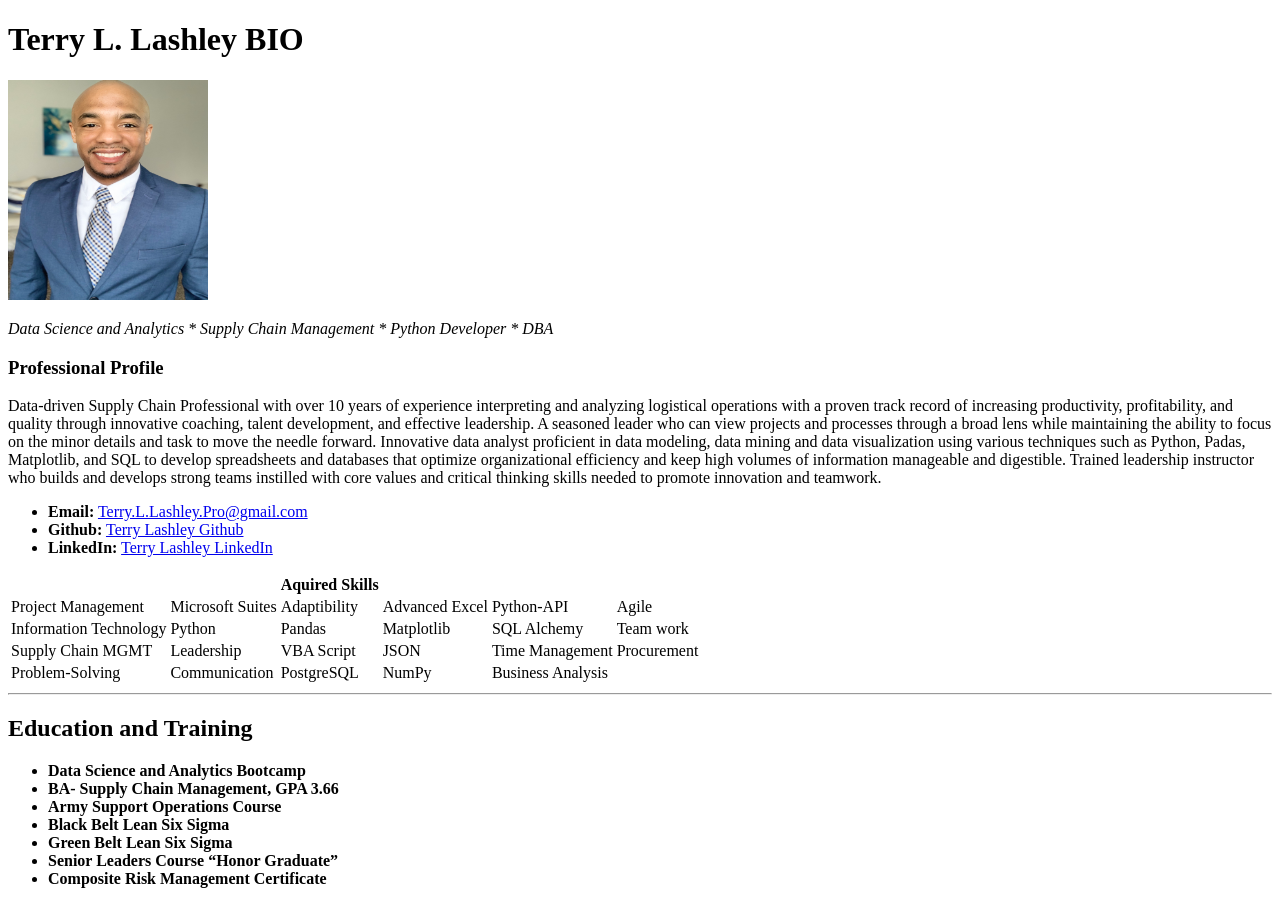
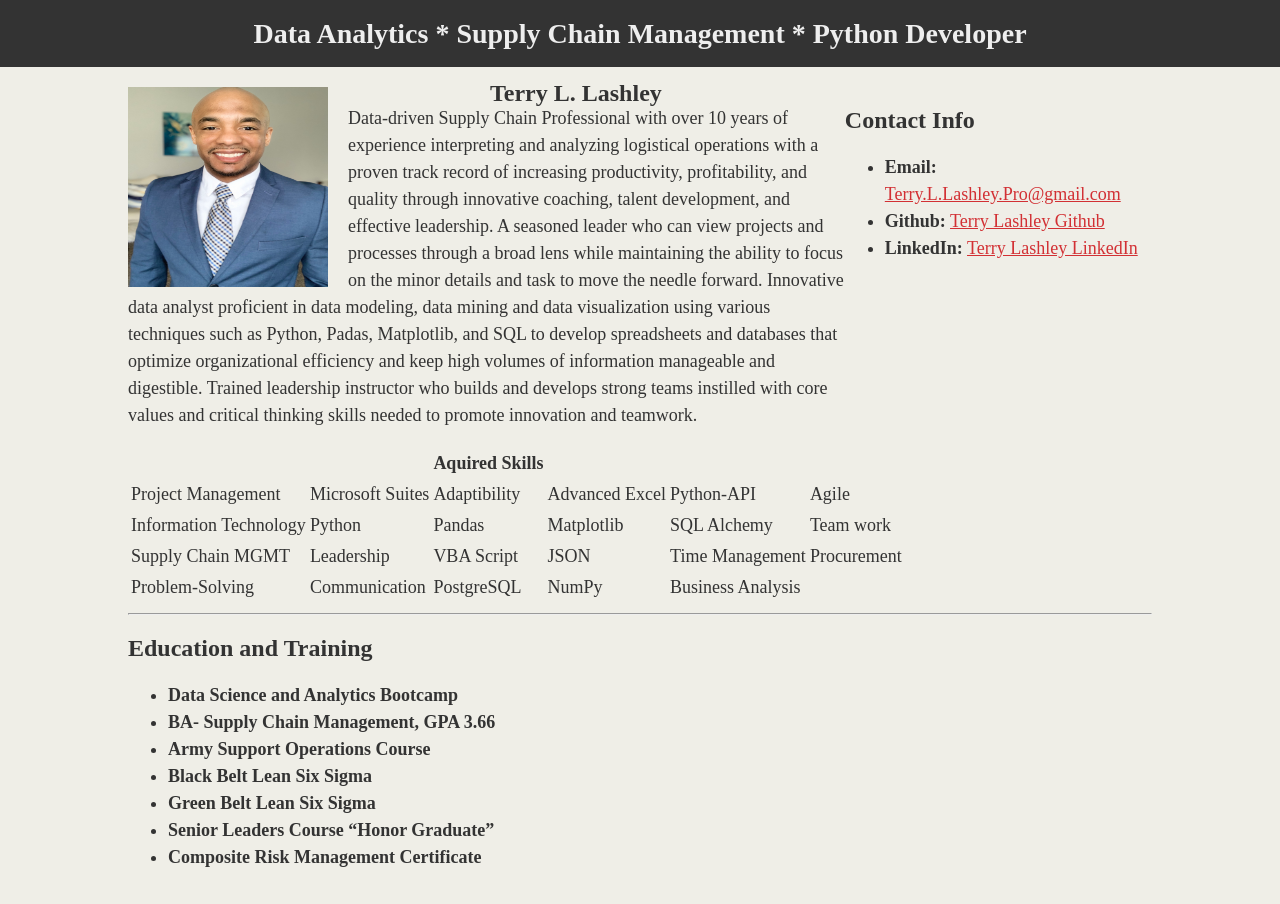
Before and after one commit to terrylashley/terrylashley.github.io, a plain HTML site: page index.html in a window 1280 px wide. Drawn offline with Linux system fonts and the light colour scheme.

Commit message:
update file

```diff
--- a/index.html
+++ b/index.html
@@ -1,36 +1,43 @@
 <!DOCTYPE html>
+
+<!-- Establish HTML document with CSS Style sheet with Relative Paths -->
 <html lang="en-us">
 <head>
   <meta charset="UTF-8">
   <title>Terry Lashley Bio</title>
+  <Link rel="stylesheet" type="text/css" href="style.css">
 </head>
 
 <body>
 
+  <header>
   <!-- Header -->
-  <h1>Terry L. Lashley BIO</h1>
-  <section>
-    <article>
-    <a target="_blank" href="images/tlashley.jpg">
-      <img src="images/tlashley.jpg" width="200" height="220" alt="Terry L. Lashley">
-    </a>
-    <p><em>Data Science and Analytics * Supply Chain Management * Python Developer * DBA</em></p>
-    </article>
-  </section>
+    <h1>Data Analytics * Supply Chain Management * Python Developer</h1>
+  </header>
 
-  <article>
-  <h3>Professional Profile</h3>
-  <p>Data-driven Supply Chain Professional with over 10 years of experience interpreting and analyzing logistical operations with a proven track record of increasing productivity, profitability, and quality through innovative coaching, talent development, and effective leadership. A seasoned leader who can view projects and processes through a broad lens while maintaining the ability to focus on the minor details and task to move the needle forward. Innovative data analyst proficient in data modeling, data mining and data visualization using various techniques such as Python, Padas, Matplotlib, and SQL to develop spreadsheets and databases that optimize organizational efficiency and keep high volumes of information manageable and digestible. Trained leadership instructor who builds and develops strong teams instilled with core values and critical thinking skills needed to promote innovation and teamwork.</p>
-  </article>
+  <main class="container">
+    <section id="main-bio">
+      <section id="figure">
+        <h2 id="bio-name">Terry L. Lashley</h2>
+        <img id= "bio-image" src="images/tlashley.jpg" width= 300 height= 300 alt="Terry L. Lashley">
+          </section>
+      <p>Data-driven Supply Chain Professional with over 10 years of experience interpreting and analyzing logistical operations with a proven track record of increasing productivity, profitability, and quality through innovative coaching, talent development, and effective leadership. A seasoned leader who can view projects and processes through a broad lens while maintaining the ability to focus on the minor details and task to move the needle forward. Innovative data analyst proficient in data modeling, data mining and data visualization using various techniques such as Python, Padas, Matplotlib, and SQL to develop spreadsheets and databases that optimize organizational efficiency and keep high volumes of information manageable and digestible. Trained leadership instructor who builds and develops strong teams instilled with core values and critical thinking skills needed to promote innovation and teamwork.</p>
+    </section>
 
-  <article>
-      <ul>
+
+  <aside id="contact-info">
+  <h2>Contact Info</h2>
+          <ul>
        <li><strong>Email:</strong> <a href="#">Terry.L.Lashley.Pro@gmail.com</a></li>
        <li><strong>Github:</strong> <a href="https://github.com/terrylashley" target="_blank"> Terry Lashley Github</a></li>
        <li><strong>LinkedIn:</strong> <a href="https://www.linkedin.com/in/terrylashley/" target="_blank">Terry Lashley LinkedIn</a></li>
       </ul>
 
-  </article>
+  </aside>
+
+
+
+
   <article>
     <table>
     <tr>
@@ -92,8 +99,8 @@
 
 
 
-  </section>
 
+</main>
 
 
 </body>
--- /dev/null
+++ b/style.css
@@ -0,0 +1,73 @@
+/* Styling for HTML elements */
+
+body {
+    padding: 0;
+    margin: 0;
+    font-famioly: Georgia, "Times New Roman", Times, serif;
+    font-size: 18px;
+    line-height: 150%;
+    color: #333;
+    background: #efeee7;
+}
+
+header {
+    background: #333;
+}
+
+h1 {
+    padding: 20px 0;
+    margin: 0;
+    margin-bottom: 20px;
+    font-size: 28px;
+    color: #eee;
+    text-align: center;
+}
+
+h2 {
+    font-size: 24px;
+}
+
+a {
+    color: #d23034;
+}
+
+
+/* Select elements based on class*/
+
+.container {
+    width: 1024px;
+    margin: 0 auto;
+}
+
+
+/* Select elements based on ID*/
+
+#main-bio,
+#contact-info {
+    float: left;
+}
+
+#bio-image {
+    float: left;
+    width=300 height=400;
+}
+
+#bio-name {
+    position: absolute;
+    top: 60px;
+    left: 490px;
+}
+
+#main-bio {
+    width: 70%;
+}
+
+#contact-info {
+    width: 30%;
+}
+
+#bio-image {
+    width: 200px;
+    height: 200px;
+    margin-right: 20px;
+}
```
